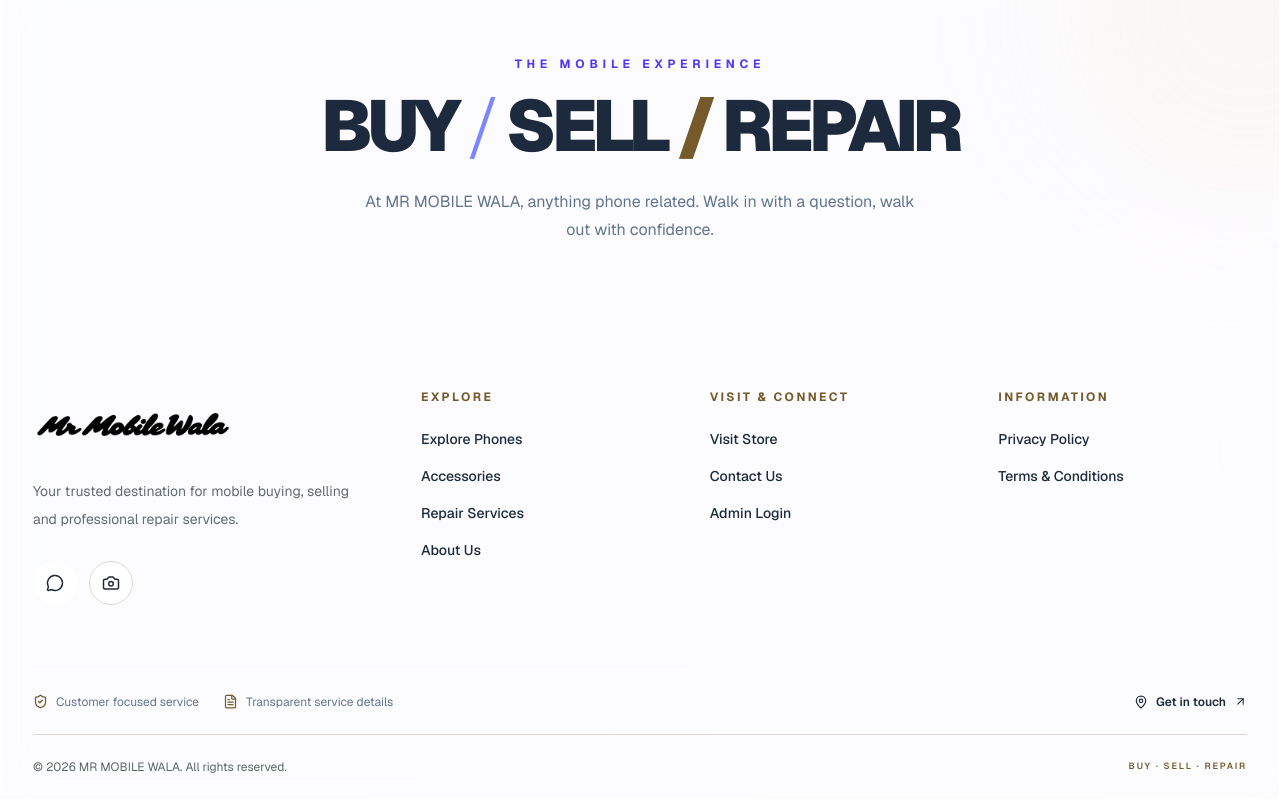
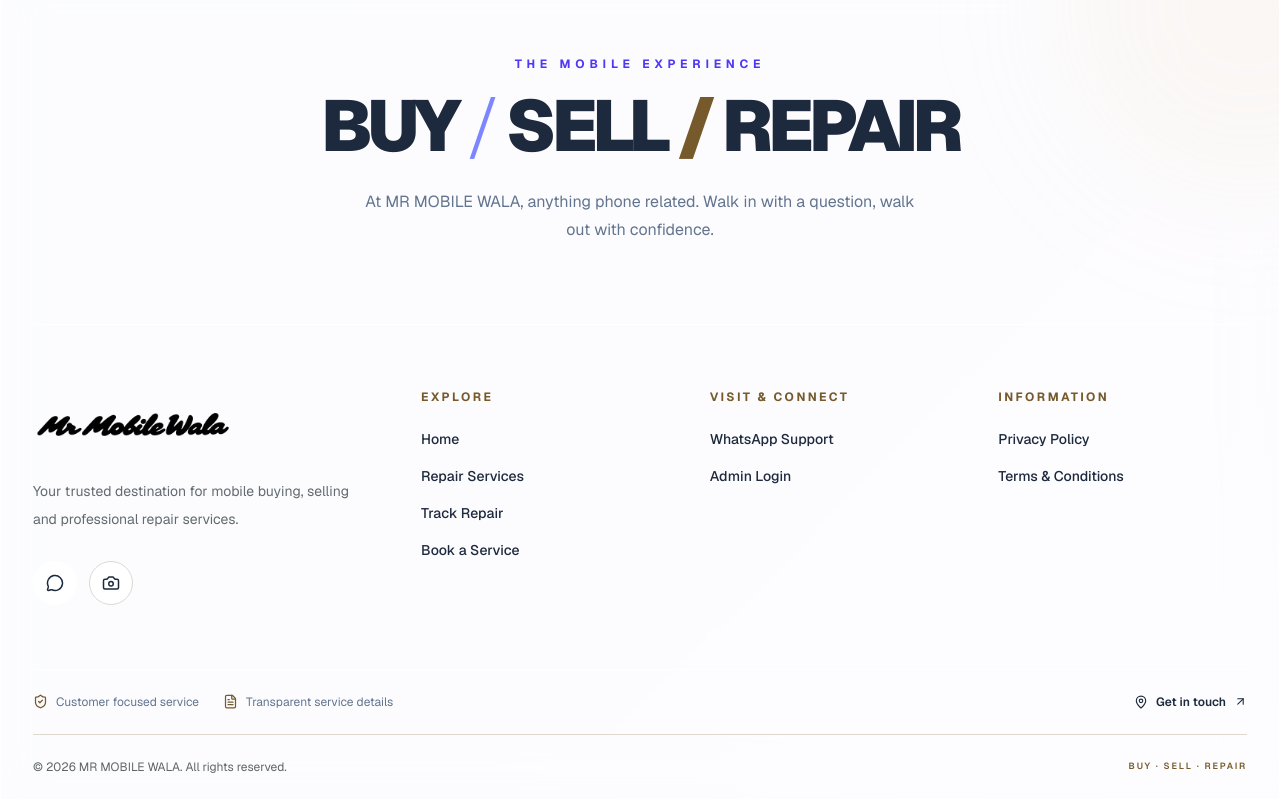
Before and after one commit to ShahbajKhan05/mr-mobile-wala-repairs, a Next.js app: page / in a window 1280 px wide. Shown: the part 4243-5043 px from the top of the page. Built offline with nearby package versions, Linux system fonts and the light colour scheme.

Commit message:
Update footer links to working customer journeys

```diff
--- a/src/components/Footer.tsx
+++ b/src/components/Footer.tsx
@@ -14,17 +14,16 @@ const FOOTER_GROUPS = [
   {
     title: "Explore",
     links: [
-      { label: "Explore Phones", href: "/phones" },
-      { label: "Accessories", href: "/accessories" },
-      { label: "Repair Services", href: "/services" },
-      { label: "About Us", href: "/about" },
+      { label: "Home", href: "/" },
+      { label: "Repair Services", href: "/#services" },
+      { label: "Track Repair", href: "/track" },
+      { label: "Book a Service", href: "/#booking" },
     ],
   },
   {
     title: "Visit & Connect",
     links: [
-      { label: "Visit Store", href: "/store" },
-      { label: "Contact Us", href: "/contact" },
+      { label: "WhatsApp Support", href: "https://wa.me/919131383323" },
       { label: "Admin Login", href: "/admin-login" },
     ],
   },
```
